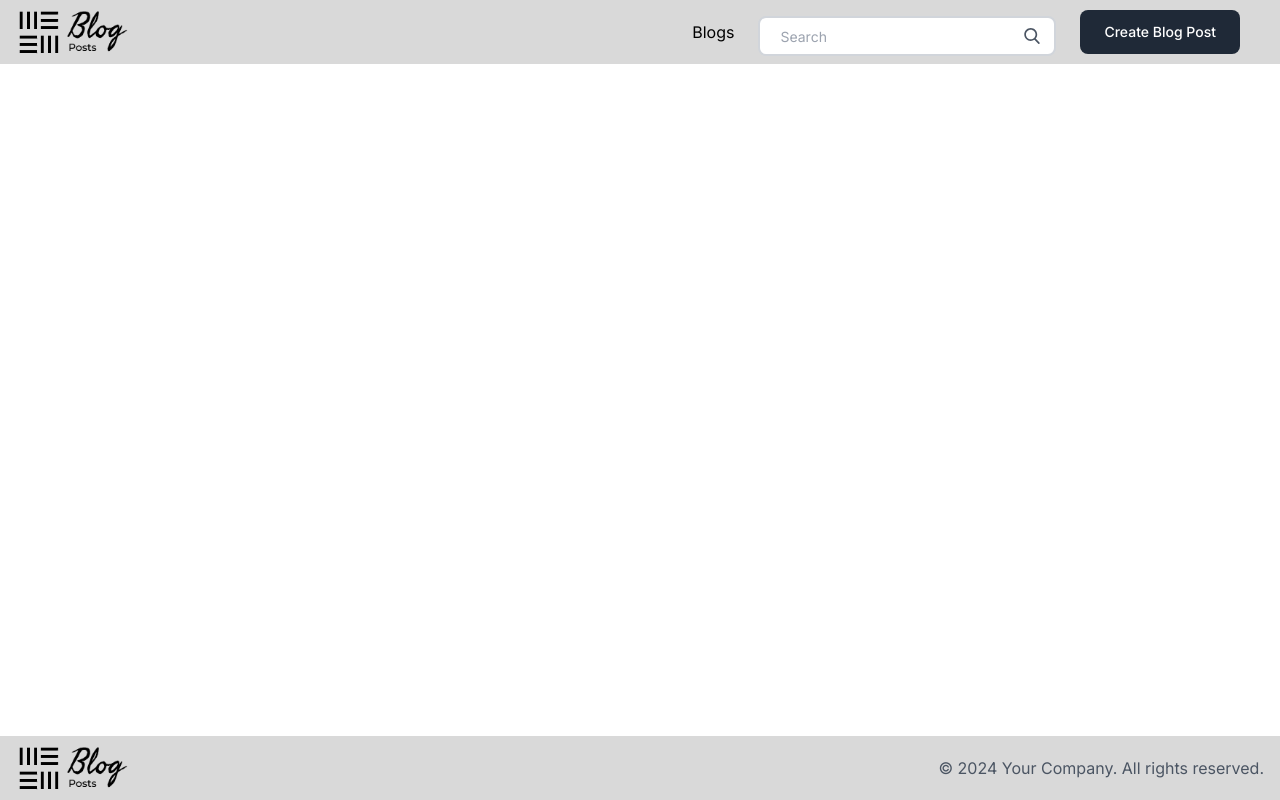
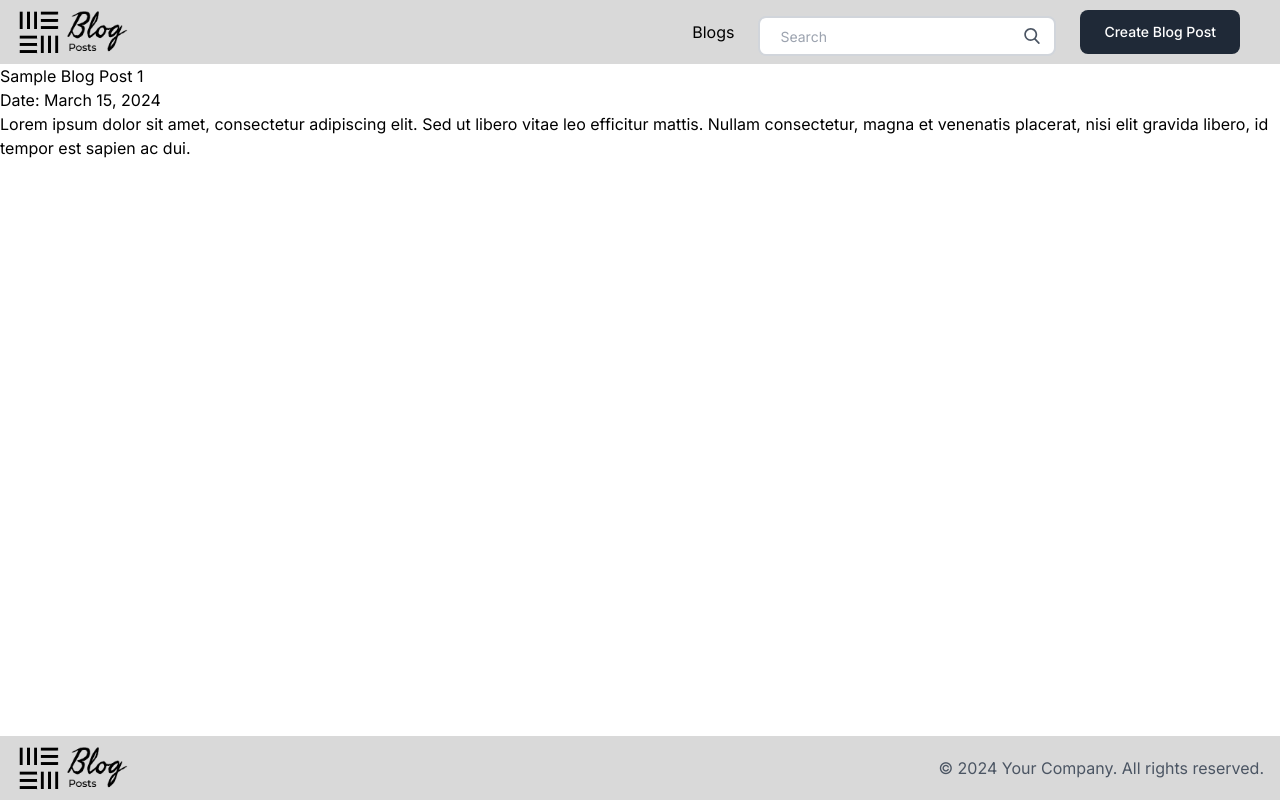
Before and after one commit to Blackscure/Blogv1, a Next.js app: page /blog/sample-blog-post-1 in a window 1280 px wide. Built offline with nearby package versions, Linux system fonts and the light colour scheme.

Commit message:
single blog created

```diff
--- a/app/blog/[slug]/page.tsx
+++ b/app/blog/[slug]/page.tsx
@@ -1,13 +1,33 @@
-import Footer from '@/app/features/footer/footer'
-import NavBar from '@/app/features/nav/nav'
-import React from 'react'
+import Footer from '@/app/features/footer/footer';
+import NavBar from '@/app/features/nav/nav';
+import React from 'react';
+import blogData from '../../data/blogData';
 
-export default function BlogPost() {
+export default function BlogPost({ params }: { params: { slug: string } }) {
+  // Find the blog post with the matching slug
+  const post = blogData.find(post => post.slug === params.slug);
+
+  // If post is not found, display a message
+  if (!post) {
+    return (
+      <div>
+        <NavBar />
+        <div>Post not found!</div>
+        <Footer />
+      </div>
+    );
+  }
+
+  // Render the details of the matching post
   return (
     <div>
-        <NavBar/>
-
-        <Footer/>
+      <NavBar />
+      <div>
+        <h1>{post.title}</h1>
+        <p>Date: {post.date}</p>
+        <p>{post.content}</p>
+      </div>
+      <Footer />
     </div>
-  )
+  );
 }
```
